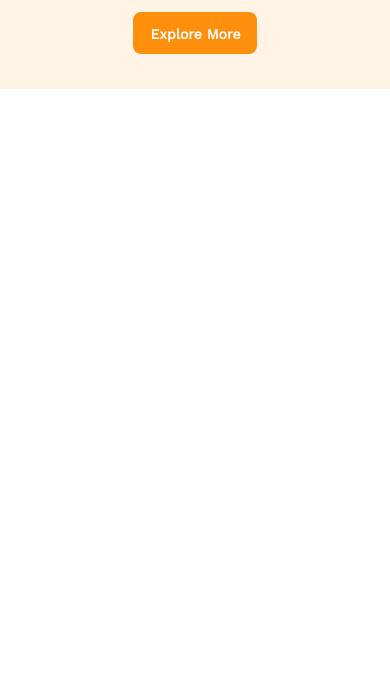
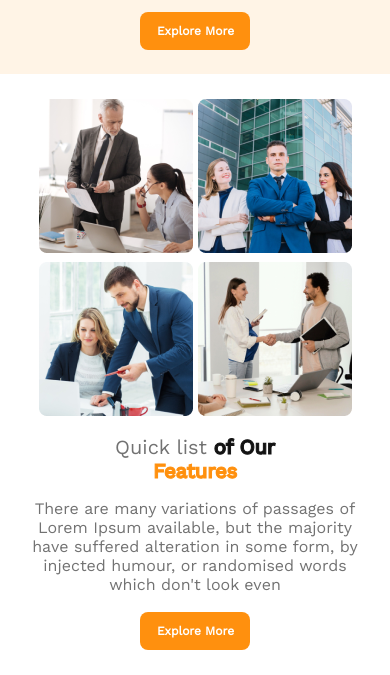
Before and after one commit to Salman-165324/g3-architects, a plain HTML site: page index.html in a window 390 px wide. Shown: the part 420-1095 px from the top of the page. Before the commit the page ends 844 px from the top, so only its background shows below. Drawn offline with nearby package versions, Linux system fonts and the light colour scheme.

Commit message:
quick list feature section responsive complete

```diff
--- a/index.html
+++ b/index.html
@@ -52,6 +52,57 @@
     </header>
     <!-- Header Ends -->
 
+    <main>
+
+        <!-- quick-feature-section Starts -->
+        <section class="quick-feature-section">
+
+            <div class="quick-feature-section-img">
+
+                <picture>
+                    <source media="(max-width: 576px)" srcset="images/team-1-mobile.png">
+                    <img src="images/team1.png" alt="team photo">
+                </picture>
+                <picture>
+                    <source media="(max-width: 576px)" srcset="images/team-2-mobile.png">
+                    <img src="images/team2.png" alt="team photo">
+                </picture>
+                <picture>
+                    <source media="(max-width: 576px)" srcset="images/team-3-mobile.png">
+                    <img src="images/team3.png" alt="team photo">
+                </picture>
+                <picture>
+                    <source media="(max-width: 576px)" srcset="images/team-4-mobile.png">
+                    <img src="images/team4.png" alt="team photo">
+                </picture>
+
+
+                <!-- <div><img src="images/team2.png" alt=""></div>
+                <div><img src="images/team3.png" alt=""></div>
+                <div><img src="images/team4.png" alt=""></div> -->
+            </div>
+
+            <div class="quick-feature-section-description">
+
+                <h3 class="quick-feature-section-heading">Quick list
+                <span class="quick-feature-heading-span-1">of Our</span> <br>
+                <span class="quick-feature-heading-span-2" >Features</span>
+                </h3>
+
+                <p class="quick-feature-section-paragraph">There are many variations of passages of Lorem Ipsum available, but the majority have suffered alteration in some form, by injected humour, or randomised words which don't look even</p>
+                <div><button class="primary-button">Explore More</button></div>
+
+            </div>
+
+        </section>
+        <!-- quick-feature-section Ends -->
+
+
+
+
+
+
+    </main>
 
 </body>
 </html>
--- a/styles/index.css
+++ b/styles/index.css
@@ -8,13 +8,12 @@
 }
 
 body {
-
+    background: #FFFFFF;
 }
 
 .primary-button {
 
     padding: 21px 24px 20px 25px;
-    margin-bottom: 50px;
 
     background: #FF900E;
     border-radius: 8px;
@@ -123,24 +122,78 @@ header {
 
 }
 
+header .primary-button{
 
+    margin-bottom: 50px;
+}
 
 
 
 /*     <!-- Header Ends --> */
 
 
+/* <!-- quick-feature-section Starts --> */
+
+.quick-feature-section {
+
+    margin: 130px 300px;
+
+
+    display: flex;
+    align-items: center;
+
+}
+
+.quick-feature-section-img {
+
+    margin-right: 73px;
+    display: grid;
+    grid-template-columns: repeat(2, 1fr);
+    gap: 24px;
+}
+
+.quick-feature-section-heading {
+
+    margin-bottom: 24px;
+
+    font-weight: 500;
+    font-size: 45px;
+    color: #727272;
+}
+
+.quick-feature-heading-span-1{
+
+    color: #131313;
+    font-weight: 700;
+    -webkit-text-stroke: 1px;
+}
+
+.quick-feature-heading-span-2{
+
+    color: #FF900E;
+    font-weight: 700;
+    -webkit-text-stroke: 1px;
+
+}
+
+.quick-feature-section-paragraph{
+    margin-bottom: 32px;
+    font-weight: 400;
+    font-size: 16px;
+    color: #727272;
+
+}
 
 
 /* Responsive Styles */
+/* For mobile only */
 
 @media only screen and (max-width: 576px) {
 
     .primary-button {
 
-        padding: 14px 16px 12px 17px;
-        margin-bottom: 15px;
-        font-size: 14px;
+        padding: 12px 16px 12px 17px;
+        font-size: 12px;
 
     }
 
@@ -205,9 +258,75 @@ header {
         font-size: 12px;
     }
 
-    .head-banner-img{
-        order:-1;
+    .head-banner-img {
+        order: -1;
     }
+
+    header .primary-button{
+        margin-bottom: 4px;
+    }
+
+/* <!-- quick-feature-section Starts --> */
+
+.quick-feature-section {
+
+    margin: 25px 20px;
+
+
+    display: flex;
+    flex-direction: column;
+    /* align-items: center; */
+    justify-content: center;
+
+}
+
+.quick-feature-section-img {
+
+    margin-right: 0px;
+    display: grid;
+    grid-template-columns: repeat(2, 1fr);
+    gap: 5px;
+}
+
+.quick-feature-section-description{
+    margin-top: 15px;
+    text-align: center;
+}
+
+.quick-feature-section-heading {
+
+    font-weight: 500;
+    font-size: 20px;
+    color: #727272;
+    margin-bottom: 0px;
+}
+
+.quick-feature-heading-span-1{
+
+    color: #131313;
+    font-weight: 700;
+    -webkit-text-stroke: 1px;
+}
+
+.quick-feature-heading-span-2{
+
+    color: #FF900E;
+    font-weight: 700;
+    -webkit-text-stroke: 1px;
+
+}
+
+.quick-feature-section-paragraph{
+    margin-top: 16px;
+    margin-bottom: 18px;
+    font-weight: 400;
+    font-size: 16px;
+    color: #727272;
+
+}
+
+
+/* <!-- quick-feature-section Starts --> */
 
 
 }
```
Also changed, not shown: images/team-1-mobile.png (added), images/team-2-mobile.png (added), images/team-3-mobile.png (added), images/team-4-mobile.png (added).
